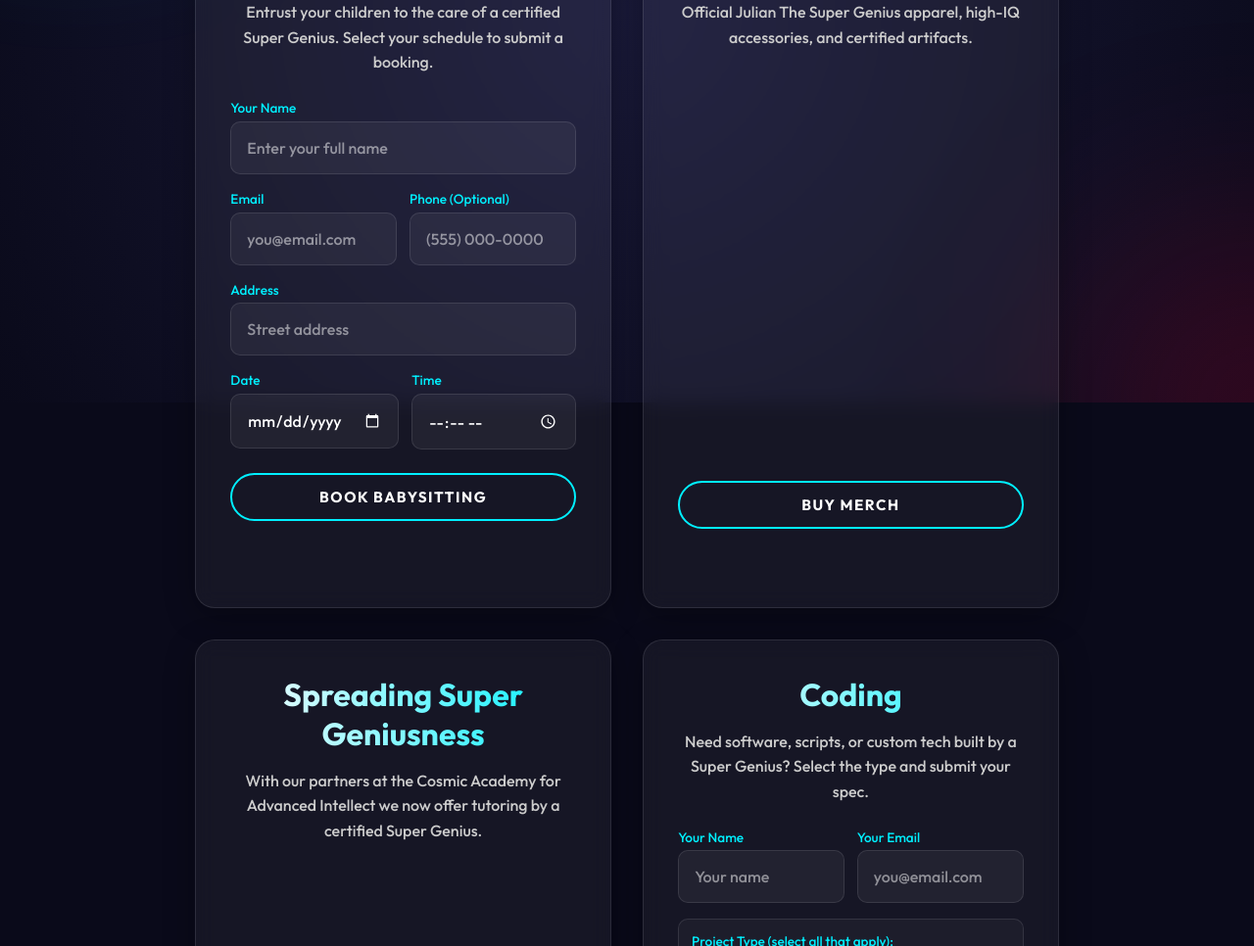
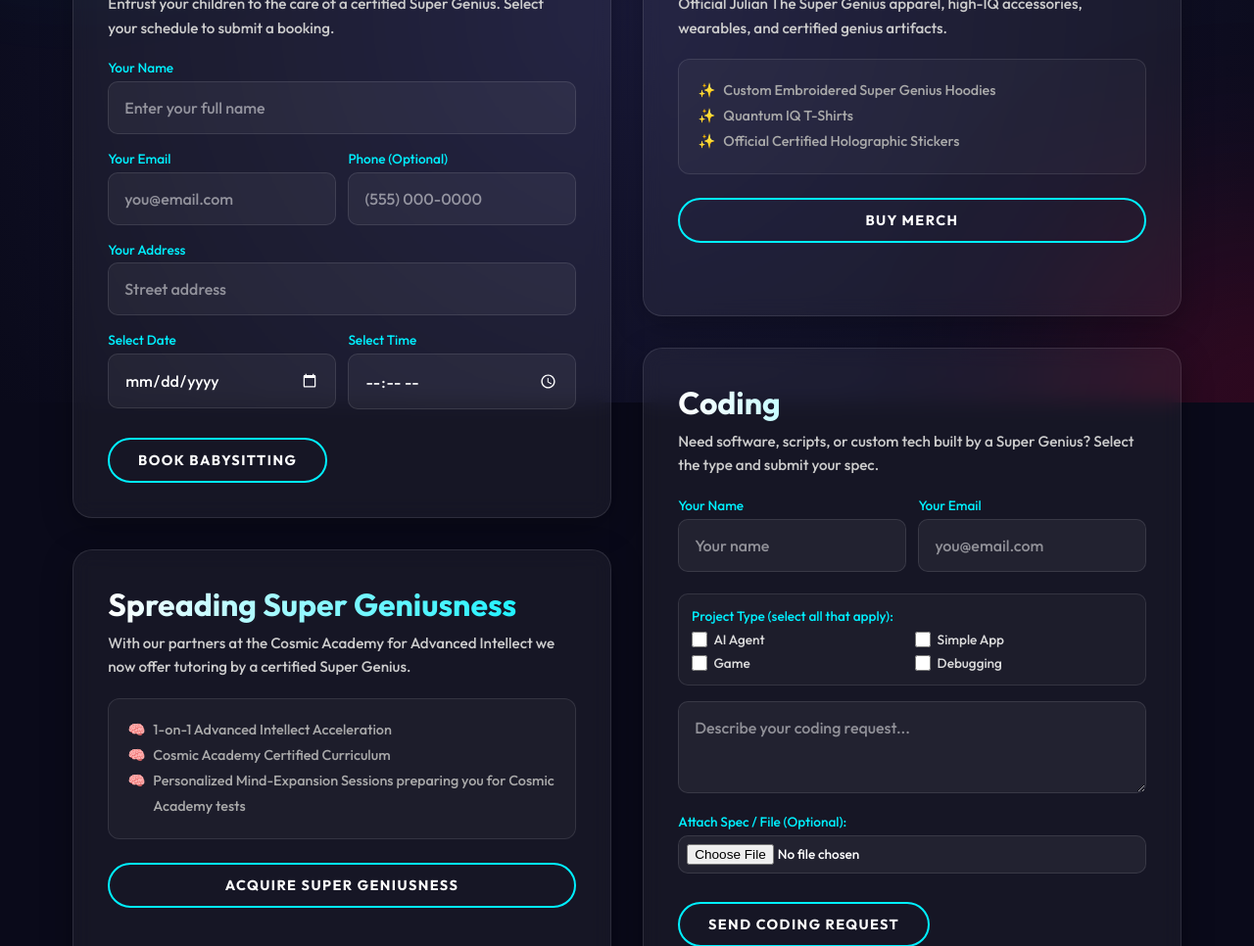
Before and after one commit to julianthesupergenius/julianthesupergenius, a plain HTML site: page products.html in a window 1280 px wide. Shown: the part 389-1355 px from the top of the page at 98% size. Drawn offline with Linux system fonts and the light colour scheme.

Commit message:
Add files via upload

```diff
--- a/products.html
+++ b/products.html
@@ -15,19 +15,20 @@
         <a href="hartsbrook-post.html" class="nav-link">Hartsbrook Post</a>
         <a href="products.html" class="nav-link active">Our Products</a>
     </nav>
-    <div class="container" style="max-width: 1000px;">
+    <div class="container" style="max-width: 1200px;">
         <header>
             <h1 class="glitch" data-text="OUR PRODUCTS">OUR PRODUCTS</h1>
             <h2 class="subtitle">GENIUS SERVICES &amp; MERCH</h2>
         </header>
 
         <main>
-            <div style="display: grid; grid-template-columns: repeat(auto-fit, minmax(320px, 1fr)); gap: 2rem; align-items: stretch;">
-                <!-- 1. Babysitting Box -->
-                <div class="glass-card" style="display: flex; flex-direction: column; justify-content: space-between; padding: 2.2rem;">
-                    <div>
-                        <h3>Babysitting</h3>
-                        <p style="font-size: 1rem; margin-bottom: 1.5rem;">Entrust your children to the care of a certified Super Genius. Select your schedule to submit a booking.</p>
+            <div style="display: flex; gap: 2rem; align-items: flex-start; justify-content: center; flex-wrap: wrap;">
+                <!-- Left Column (Babysitting + Spreading Super Geniusness) -->
+                <div style="flex: 1 1 450px; max-width: 550px; display: flex; flex-direction: column; gap: 2rem;">
+                    <!-- 1. Babysitting Box -->
+                    <div class="glass-card" style="padding: 2.2rem; text-align: left;">
+                        <h3 style="margin-bottom: 0.5rem;">Babysitting</h3>
+                        <p style="font-size: 0.95rem; margin-bottom: 1.2rem; color: #ccc;">Entrust your children to the care of a certified Super Genius. Select your schedule to submit a booking.</p>
                         <form id="babysitting-form" class="email-form" style="margin-top: 0;">
                             <div class="form-group" style="text-align: left;">
                                 <label for="babysit-name" style="display: block; margin-bottom: 0.3rem; color: var(--primary); font-size: 0.85rem;">Your Name</label>
@@ -35,7 +36,7 @@
                             </div>
                             <div style="display: grid; grid-template-columns: 1fr 1fr; gap: 0.8rem;">
                                 <div class="form-group" style="text-align: left;">
-                                    <label for="babysit-email" style="display: block; margin-bottom: 0.3rem; color: var(--primary); font-size: 0.85rem;">Email</label>
+                                    <label for="babysit-email" style="display: block; margin-bottom: 0.3rem; color: var(--primary); font-size: 0.85rem;">Your Email</label>
                                     <input type="email" id="babysit-email" class="form-input" placeholder="you@email.com" required>
                                 </div>
                                 <div class="form-group" style="text-align: left;">
@@ -44,54 +45,63 @@
                                 </div>
                             </div>
                             <div class="form-group" style="text-align: left;">
-                                <label for="babysit-address" style="display: block; margin-bottom: 0.3rem; color: var(--primary); font-size: 0.85rem;">Address</label>
+                                <label for="babysit-address" style="display: block; margin-bottom: 0.3rem; color: var(--primary); font-size: 0.85rem;">Your Address</label>
                                 <input type="text" id="babysit-address" class="form-input" placeholder="Street address" required>
                             </div>
                             <div style="display: grid; grid-template-columns: 1fr 1fr; gap: 0.8rem;">
                                 <div class="form-group" style="text-align: left;">
-                                    <label for="babysit-date" style="display: block; margin-bottom: 0.3rem; color: var(--primary); font-size: 0.85rem;">Date</label>
+                                    <label for="babysit-date" style="display: block; margin-bottom: 0.3rem; color: var(--primary); font-size: 0.85rem;">Select Date</label>
                                     <input type="date" id="babysit-date" class="form-input" required style="color-scheme: dark;">
                                 </div>
                                 <div class="form-group" style="text-align: left;">
-                                    <label for="babysit-time" style="display: block; margin-bottom: 0.3rem; color: var(--primary); font-size: 0.85rem;">Time</label>
+                                    <label for="babysit-time" style="display: block; margin-bottom: 0.3rem; color: var(--primary); font-size: 0.85rem;">Select Time</label>
                                     <input type="time" id="babysit-time" class="form-input" required style="color-scheme: dark;">
                                 </div>
                             </div>
-                            <button type="submit" id="babysit-submit-btn" class="cta-button" style="width: 100%; margin-top: 0.5rem; padding: 0.8rem 1.2rem; font-size: 0.95rem;">Book Babysitting</button>
-                            <p id="babysit-status" style="margin-top: 0.8rem; margin-bottom: 0; font-weight: bold; min-height: 1.5rem; font-size: 0.9rem;"></p>
+                            <div style="display: flex; align-items: center; justify-content: space-between; flex-wrap: wrap; gap: 0.8rem; margin-top: 0.8rem;">
+                                <button type="submit" id="babysit-submit-btn" class="cta-button" style="padding: 0.75rem 1.8rem; font-size: 0.9rem;">Book Babysitting</button>
+                                <p id="babysit-status" style="margin: 0; font-weight: bold; min-height: 1.5rem; font-size: 0.9rem;"></p>
+                            </div>
                         </form>
+                    </div>
+
+                    <!-- 3. Spreading Super Geniusness Box -->
+                    <div class="glass-card" style="padding: 2.2rem; text-align: left;">
+                        <h3 style="margin-bottom: 0.5rem;">Spreading Super Geniusness</h3>
+                        <p style="font-size: 0.95rem; margin-bottom: 1.2rem; color: #ccc;">With our partners at the Cosmic Academy for Advanced Intellect we now offer tutoring by a certified Super Genius.</p>
+                        <div style="background: rgba(255, 255, 255, 0.03); border: 1px solid var(--glass-border); border-radius: 12px; padding: 1.2rem; margin-bottom: 1.5rem;">
+                            <ul style="list-style: none; padding: 0; margin: 0; color: #aaa; font-size: 0.9rem; line-height: 1.8;">
+                                <li style="display: flex; align-items: flex-start; gap: 0.5rem;"><span style="flex-shrink: 0;">🧠</span><span>1-on-1 Advanced Intellect Acceleration</span></li>
+                                <li style="display: flex; align-items: flex-start; gap: 0.5rem;"><span style="flex-shrink: 0;">🧠</span><span>Cosmic Academy Certified Curriculum</span></li>
+                                <li style="display: flex; align-items: flex-start; gap: 0.5rem;"><span style="flex-shrink: 0;">🧠</span><span>Personalized Mind-Expansion Sessions preparing you for Cosmic Academy tests</span></li>
+                            </ul>
+                        </div>
+                        <button type="button" class="cta-button" onclick="typeInDevelopment('genius-status')" style="padding: 0.75rem 1.8rem; font-size: 0.9rem; width: 100%;">Acquire Super Geniusness</button>
+                        <p id="genius-status" style="margin-top: 0.8rem; margin-bottom: 0; color: var(--secondary); font-weight: 700; font-size: 1.1rem; min-height: 1.6rem; letter-spacing: 0.1em; text-transform: uppercase; text-align: center;"></p>
                     </div>
                 </div>
 
-                <!-- 2. Merch Box -->
-                <div class="glass-card" style="display: flex; flex-direction: column; justify-content: space-between; padding: 2.2rem; text-align: center;">
-                    <div>
-                        <h3>Merch</h3>
-                        <p style="font-size: 1rem; margin-bottom: 2rem;">Official Julian The Super Genius apparel, high-IQ accessories, and certified artifacts.</p>
+                <!-- Right Column (Merch + Coding) -->
+                <div style="flex: 1 1 450px; max-width: 550px; display: flex; flex-direction: column; gap: 2rem;">
+                    <!-- 2. Merch Box -->
+                    <div class="glass-card" style="padding: 2.2rem; text-align: left;">
+                        <h3 style="margin-bottom: 0.5rem;">Merch</h3>
+                        <p style="font-size: 0.95rem; margin-bottom: 1.2rem; color: #ccc;">Official Julian The Super Genius apparel, high-IQ accessories, wearables, and certified genius artifacts.</p>
+                        <div style="background: rgba(255, 255, 255, 0.03); border: 1px solid var(--glass-border); border-radius: 12px; padding: 1.2rem; margin-bottom: 1.5rem;">
+                            <ul style="list-style: none; padding: 0; margin: 0; color: #aaa; font-size: 0.9rem; line-height: 1.8;">
+                                <li style="display: flex; align-items: flex-start; gap: 0.5rem;"><span style="flex-shrink: 0;">✨</span><span>Custom Embroidered Super Genius Hoodies</span></li>
+                                <li style="display: flex; align-items: flex-start; gap: 0.5rem;"><span style="flex-shrink: 0;">✨</span><span>Quantum IQ T-Shirts</span></li>
+                                <li style="display: flex; align-items: flex-start; gap: 0.5rem;"><span style="flex-shrink: 0;">✨</span><span>Official Certified Holographic Stickers</span></li>
+                            </ul>
+                        </div>
+                        <button type="button" class="cta-button" onclick="typeInDevelopment('merch-status')" style="padding: 0.75rem 1.8rem; font-size: 0.9rem; width: 100%;">Buy Merch</button>
+                        <p id="merch-status" style="margin-top: 0.8rem; margin-bottom: 0; color: var(--secondary); font-weight: 700; font-size: 1.1rem; min-height: 1.6rem; letter-spacing: 0.1em; text-transform: uppercase; text-align: center;"></p>
                     </div>
-                    <div style="margin-top: auto;">
-                        <button type="button" class="cta-button" onclick="typeInDevelopment('merch-status')" style="width: 100%; padding: 0.8rem 1.2rem; font-size: 0.95rem;">Buy Merch</button>
-                        <p id="merch-status" style="margin-top: 1rem; margin-bottom: 0; color: var(--secondary); font-weight: 700; font-size: 1.1rem; min-height: 1.8rem; letter-spacing: 0.1em; text-transform: uppercase;"></p>
-                    </div>
-                </div>
 
-                <!-- 3. Spreading Super Geniusness Box -->
-                <div class="glass-card" style="display: flex; flex-direction: column; justify-content: space-between; padding: 2.2rem; text-align: center;">
-                    <div>
-                        <h3>Spreading Super Geniusness</h3>
-                        <p style="font-size: 1rem; margin-bottom: 2rem;">With our partners at the Cosmic Academy for Advanced Intellect we now offer tutoring by a certified Super Genius.</p>
-                    </div>
-                    <div style="margin-top: auto;">
-                        <button type="button" class="cta-button" onclick="typeInDevelopment('genius-status')" style="width: 100%; padding: 0.8rem 1.2rem; font-size: 0.95rem;">Acquire Super Geniusness</button>
-                        <p id="genius-status" style="margin-top: 1rem; margin-bottom: 0; color: var(--secondary); font-weight: 700; font-size: 1.1rem; min-height: 1.8rem; letter-spacing: 0.1em; text-transform: uppercase;"></p>
-                    </div>
-                </div>
-
-                <!-- 4. Coding Box -->
-                <div class="glass-card" style="display: flex; flex-direction: column; justify-content: space-between; padding: 2.2rem;">
-                    <div>
-                        <h3>Coding</h3>
-                        <p style="font-size: 1rem; margin-bottom: 1.5rem;">Need software, scripts, or custom tech built by a Super Genius? Select the type and submit your spec.</p>
+                    <!-- 4. Coding Box (Moved right below Merch!) -->
+                    <div class="glass-card" style="padding: 2.2rem; text-align: left;">
+                        <h3 style="margin-bottom: 0.5rem;">Coding</h3>
+                        <p style="font-size: 0.95rem; margin-bottom: 1.2rem; color: #ccc;">Need software, scripts, or custom tech built by a Super Genius? Select the type and submit your spec.</p>
                         <form id="coding-form" class="email-form" style="margin-top: 0;">
                             <div style="display: grid; grid-template-columns: 1fr 1fr; gap: 0.8rem;">
                                 <div class="form-group" style="text-align: left;">
@@ -103,8 +113,9 @@
                                     <input type="email" id="coding-email" class="form-input" placeholder="you@email.com" required>
                                 </div>
                             </div>
-                            <div class="form-group" style="text-align: left; background: rgba(255, 255, 255, 0.03); padding: 0.8rem; border-radius: 10px; border: 1px solid var(--glass-border);">
-                                <label style="display: block; margin-bottom: 0.5rem; color: var(--primary); font-size: 0.85rem; font-weight: 500;">Project Type (select all that apply):</label>
+
+                            <div class="form-group" style="text-align: left; background: rgba(255, 255, 255, 0.03); padding: 0.8rem; border-radius: 10px; border: 1px solid var(--glass-border); margin-top: 0.4rem;">
+                                <label style="display: block; margin-bottom: 0.4rem; color: var(--primary); font-size: 0.85rem; font-weight: 500;">Project Type (select all that apply):</label>
                                 <div style="display: grid; grid-template-columns: 1fr 1fr; gap: 0.4rem;">
                                     <label style="display: flex; align-items: center; gap: 0.4rem; cursor: pointer; color: #ddd; font-size: 0.85rem;">
                                         <input type="checkbox" name="coding-type" value="AI Agent" style="accent-color: var(--primary); width: 1rem; height: 1rem; cursor: pointer;">
@@ -124,6 +135,7 @@
                                     </label>
                                 </div>
                             </div>
+
                             <div class="form-group">
                                 <textarea id="coding-request" class="form-input" rows="3" placeholder="Describe your coding request..." required></textarea>
                             </div>
@@ -131,8 +143,10 @@
                                 <label for="coding-file" style="display: block; margin-bottom: 0.3rem; color: var(--primary); font-size: 0.85rem;">Attach Spec / File (Optional):</label>
                                 <input type="file" id="coding-file" class="form-input" style="padding: 0.5rem; font-size: 0.85rem;">
                             </div>
-                            <button type="submit" id="coding-submit-btn" class="cta-button" style="width: 100%; margin-top: 0.5rem; padding: 0.8rem 1.2rem; font-size: 0.95rem;">Send Coding Request</button>
-                            <p id="coding-status" style="margin-top: 0.8rem; margin-bottom: 0; font-weight: bold; min-height: 1.5rem; font-size: 0.9rem;"></p>
+                            <div style="display: flex; align-items: center; justify-content: space-between; flex-wrap: wrap; gap: 0.8rem; margin-top: 0.8rem;">
+                                <button type="submit" id="coding-submit-btn" class="cta-button" style="padding: 0.75rem 1.8rem; font-size: 0.9rem;">Send Coding Request</button>
+                                <p id="coding-status" style="margin: 0; font-weight: bold; min-height: 1.5rem; font-size: 0.9rem;"></p>
+                            </div>
                         </form>
                     </div>
                 </div>
```
